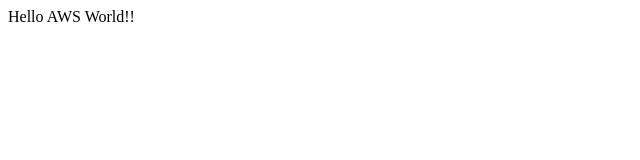
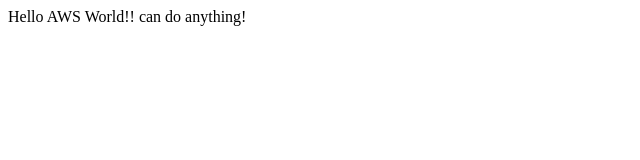
Before and after one commit to sireeshraju/aws-git-repos, a plain HTML site: page index.html in a window 1280 px wide. Shown: the whole page, without its empty margins (0-640 px from the left). Drawn offline with Linux system fonts and the light colour scheme.

Commit message:
new version

```diff
--- a/index.html
+++ b/index.html
@@ -2,4 +2,6 @@
 
 Hello AWS World!!
 
+can do anything!
+
 </html>
```
